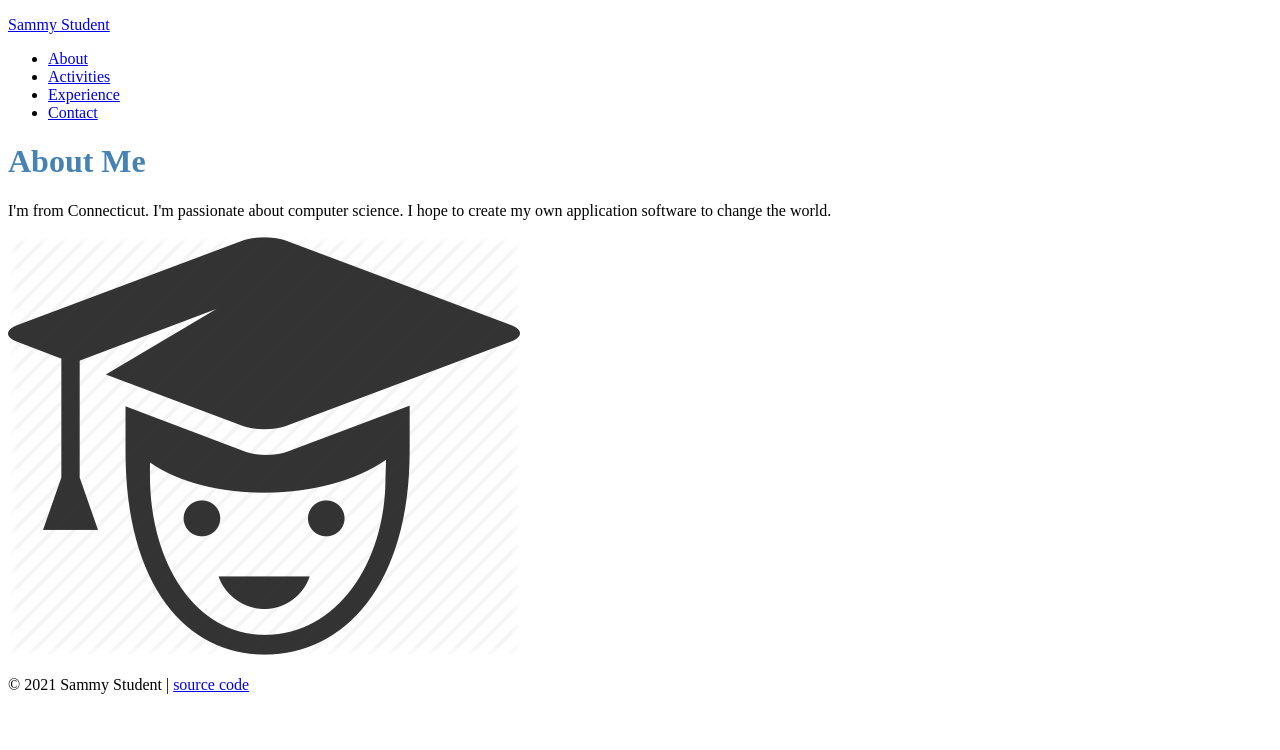
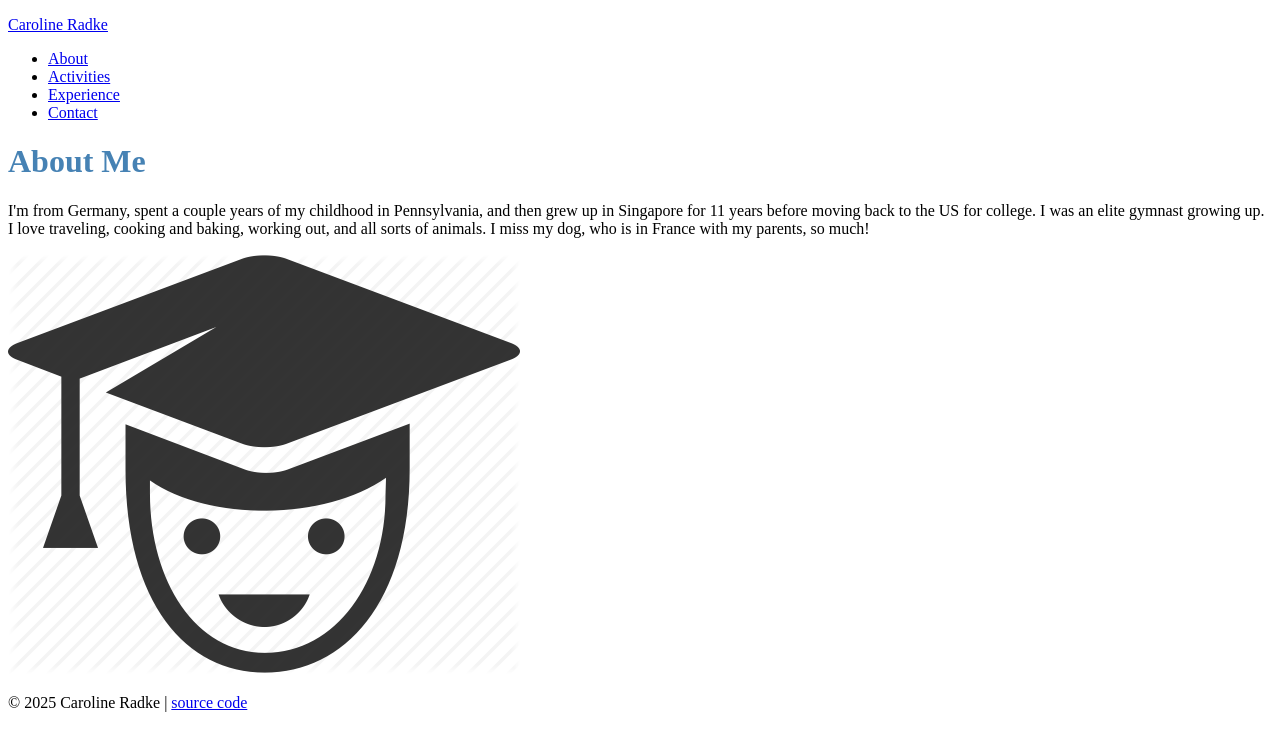
Before and after one commit to carolineradke24/student-site, a plain HTML site: page about.html in a window 1280 px wide. Drawn offline with Linux system fonts and the light colour scheme.

Commit message:
update
caroline

```diff
--- a/about.html
+++ b/about.html
@@ -2,12 +2,12 @@
 <html>
   <head>
     <meta charset="utf-8">
-    <title>Sammy Student | Work hard, play hard</title>
+    <title>Caroline Radke | Work hard, play hard</title>
     <link rel="stylesheet" href="stylesheets/sammy-style.css">
   </head>
   <body>
     <header>
-      <p><a href="index.html">Sammy Student</a></p>
+      <p><a href="index.html">Caroline Radke</a></p>
       <nav>
         <ul>
           <li><a href="about.html">About</a></li>
@@ -21,13 +21,13 @@
     <div class="page">
       <h1>About Me</h1>
       <p>
-        I'm from Connecticut. I'm passionate about computer science. I hope to create my own application software to change the world.
+        I'm from Germany, spent a couple years of my childhood in Pennsylvania, and then grew up in Singapore for 11 years before moving back to the US for college. I was an elite gymnast growing up. I love traveling, cooking and baking, working out, and all sorts of animals. I miss my dog, who is in France with my parents, so much!
       </p>
       <img src="images/education_icons_IF-02-512.png" alt="an icon of a student with a mortarboard" />
     </div>
 
     <footer>
-      <p>&copy; 2021 Sammy Student |
+      <p>&copy; 2025 Caroline Radke |
         <a href="https://github.com/prof-rossetti/student-site">source code</a>
       </p>
     </footer>
```
